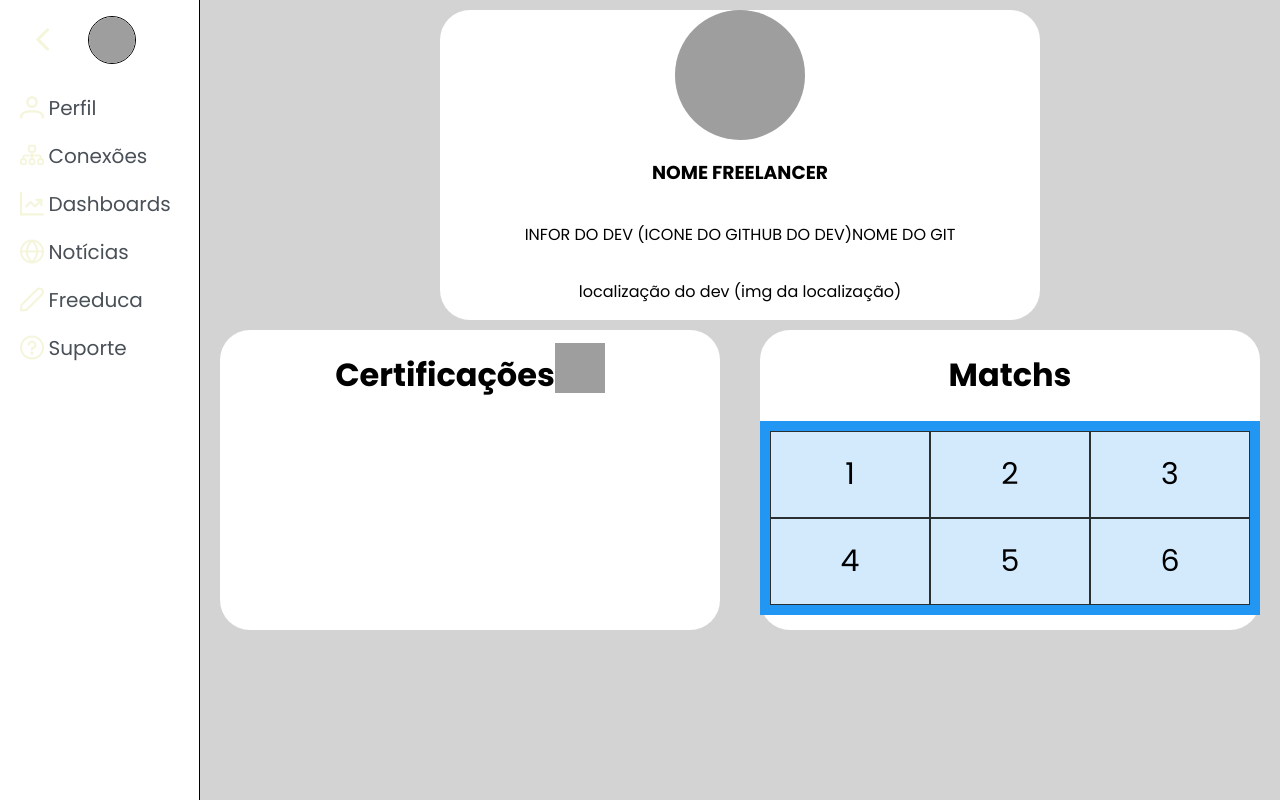
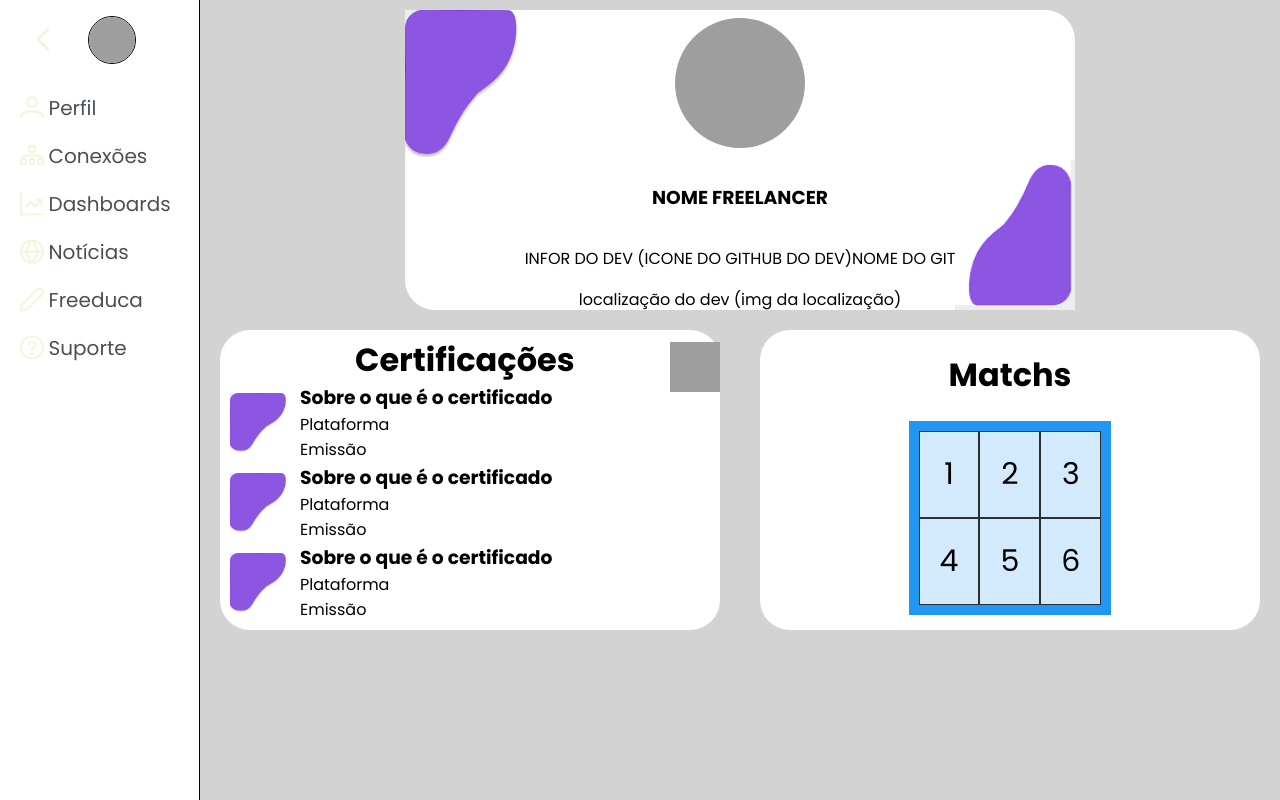
Before and after one commit to dianaaugusta/react-findr, a React (Create React App) app: page /perfil in a window 1280 px wide. Built offline with nearby package versions, Linux system fonts and the light colour scheme; grey boxes are pictures that could not be loaded.

Commit message:
Estrutura do front pra receber o back 80%- Tela Perfil

```diff
--- a/src/pages/perfil.jsx
+++ b/src/pages/perfil.jsx
@@ -1,6 +1,7 @@
 import FindrMenu from "../components/findr-menu";
 import * as React from 'react';
-
+import Efect1 from "../imgs/efects1.png"
+import Efect2 from "../imgs/efects2.png"
 import "../styles/findr-perfil-free-style.css"
 
 
@@ -12,18 +13,50 @@ function Perfil() {
             <div class="screen2">
 
                 <div class="card-perfil">
+                    <div class="enfeite1">
+                        <img src={Efect1} />
+                    </div>
                     <div class="img-freelancer">
                         <img src="https://cdn.icon-icons.com/icons2/510/PNG/512/person_icon-icons.com_50075.png" alt="" />
                         <h3>NOME FREELANCER</h3>
                         <p>INFOR DO DEV (ICONE DO GITHUB DO DEV)NOME DO GIT </p>
                         <p>localização do dev (img da localização)</p>
                     </div>
+                    <div class="enfeite2">
+                        <img src={Efect2} />
+                    </div>
                 </div>
 
                 <div class="screen3">
                     <div class="certificacoes">
-                        <h1>Certificações</h1>
-                        <img src="https://cdn.icon-icons.com/icons2/510/PNG/512/person_icon-icons.com_50075.png" alt="" />
+                        <div class="certificacoes-titulo">
+                            <h1>Certificações</h1>
+                            <img src="https://cdn.icon-icons.com/icons2/510/PNG/512/person_icon-icons.com_50075.png" alt="" />
+                        </div>
+                        <div class="certificado-info">
+                            <img src={Efect1} />
+                            <div class="certificado-info-mais">
+                                <h3>Sobre o que é o certificado</h3>
+                                <p>Plataforma</p>
+                                <p>Emissão</p>
+                            </div>
+                        </div>
+                        <div class="certificado-info">
+                            <img src={Efect1} />
+                            <div class="certificado-info-mais">
+                                <h3>Sobre o que é o certificado</h3>
+                                <p>Plataforma</p>
+                                <p>Emissão</p>
+                            </div>
+                        </div>
+                        <div class="certificado-info">
+                            <img src={Efect1} />
+                            <div class="certificado-info-mais">
+                                <h3>Sobre o que é o certificado</h3>
+                                <p>Plataforma</p>
+                                <p>Emissão</p>
+                            </div>
+                        </div>
                     </div>
                     <div class="matchs">
                         <h1>Matchs</h1>
--- a/src/styles/findr-perfil-free-style.css
+++ b/src/styles/findr-perfil-free-style.css
@@ -19,14 +19,36 @@
     display: flex;
     margin-top: 10px;
     text-align: center;
+
     height: 300px;
     justify-content: center;
+    background-color: rgb(255, 255, 255);
+    border-radius: 30px;
+}
+
+.enfeite1{
+    display: flex;
+    background-image: none;
+    align-items: flex-start;
+}
+
+.enfeite1 img{
+    height: 150px;
+    width: 120px;
+}
+
+.enfeite2{
+    display: flex;
+    background-image: none;
+    align-items: flex-end;
+}
+
+.enfeite2 img{
+    height: 150px;
+    width: 120px;
 }
 
 .img-freelancer{
-    background-color: rgb(255, 255, 255);
-    border-radius: 30px;
-    width: 600px;
     height: 310px;
     display: flex;
     align-items: center;
@@ -57,18 +79,62 @@
     margin: 20px;
     justify-content: center;
     margin-bottom: 0;
+    flex-direction: column;
 }
 
-.certificacoes img{
+.certificacoes-titulo {
+    display: flex;
+    align-items: center;
+    justify-content: flex-end;
+    width: 100%;
+    height: 15%;
+}
+
+
+.certificacoes-titulo h1{
+    width: 63%;
+}
+
+.certificacoes-titulo h1{
+    display: flex;
+    text-align: center;
+}
+
+.certificacoes-titulo img{
     margin-top: 13px;
     width: 50px;
     height: 50px;
 }
 
+.certificado-info{
+    display: flex;
+    align-items: center;
+}
+
+.certificado-info img{
+    height: 80px;
+    width: 80px;
+    padding: 10px;
+}
+
+.certificado-info-mais{
+    display: flex;
+    flex-direction: column;
+}
+
+.certificado-info-mais h3, p{
+    margin: 0;
+}
+
+
+
+/*Fim certificacoes */
+/* Match inicio*/
 .matchs{
     display: flex;
     flex-direction: column;
     text-align: center;
+    align-items: center;
     background-color: white;
     border-radius: 30px;
     height: 300px;
```
Also changed, not shown: src/imgs/efects1.png (added), src/imgs/efects2.png (added).
